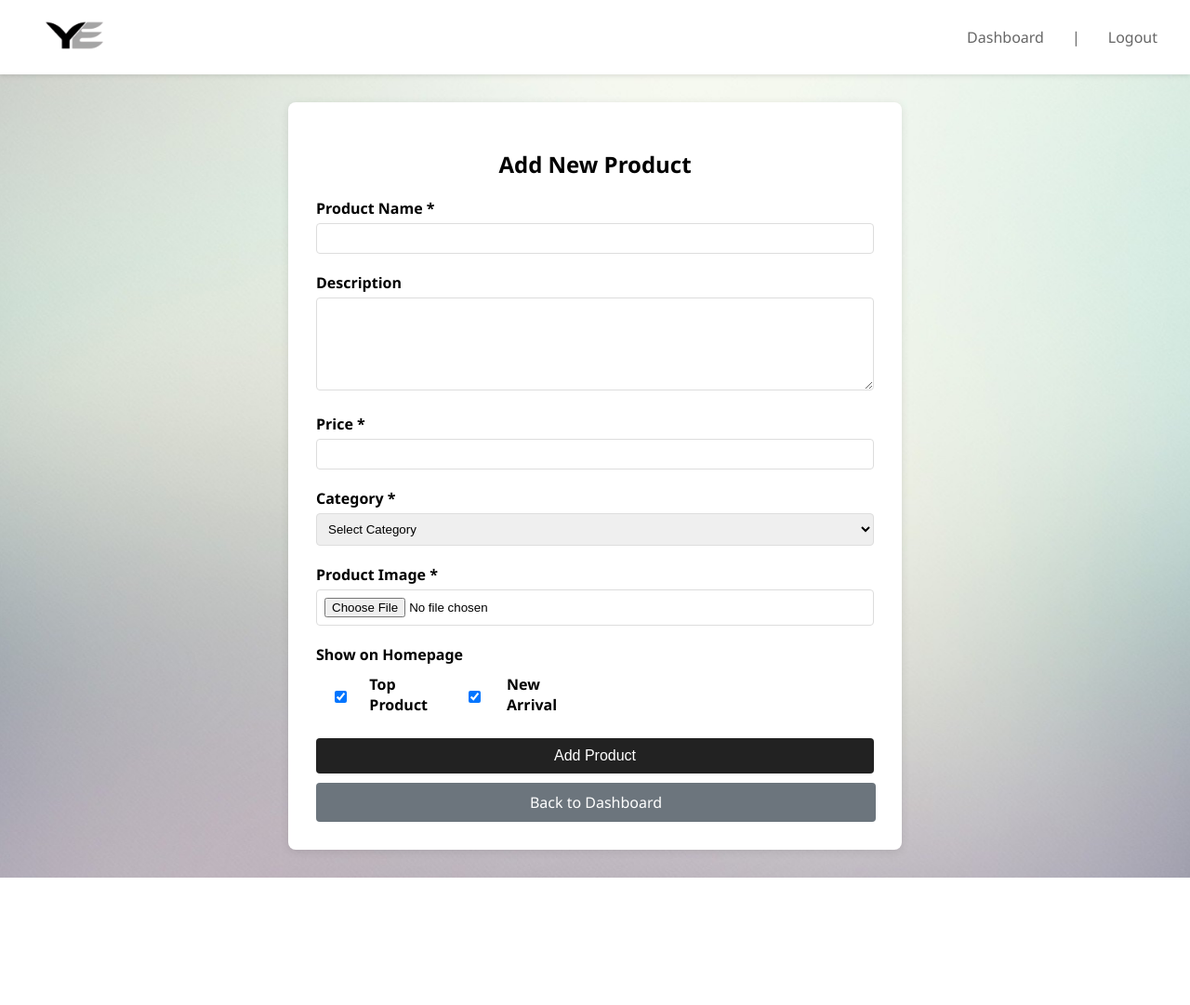
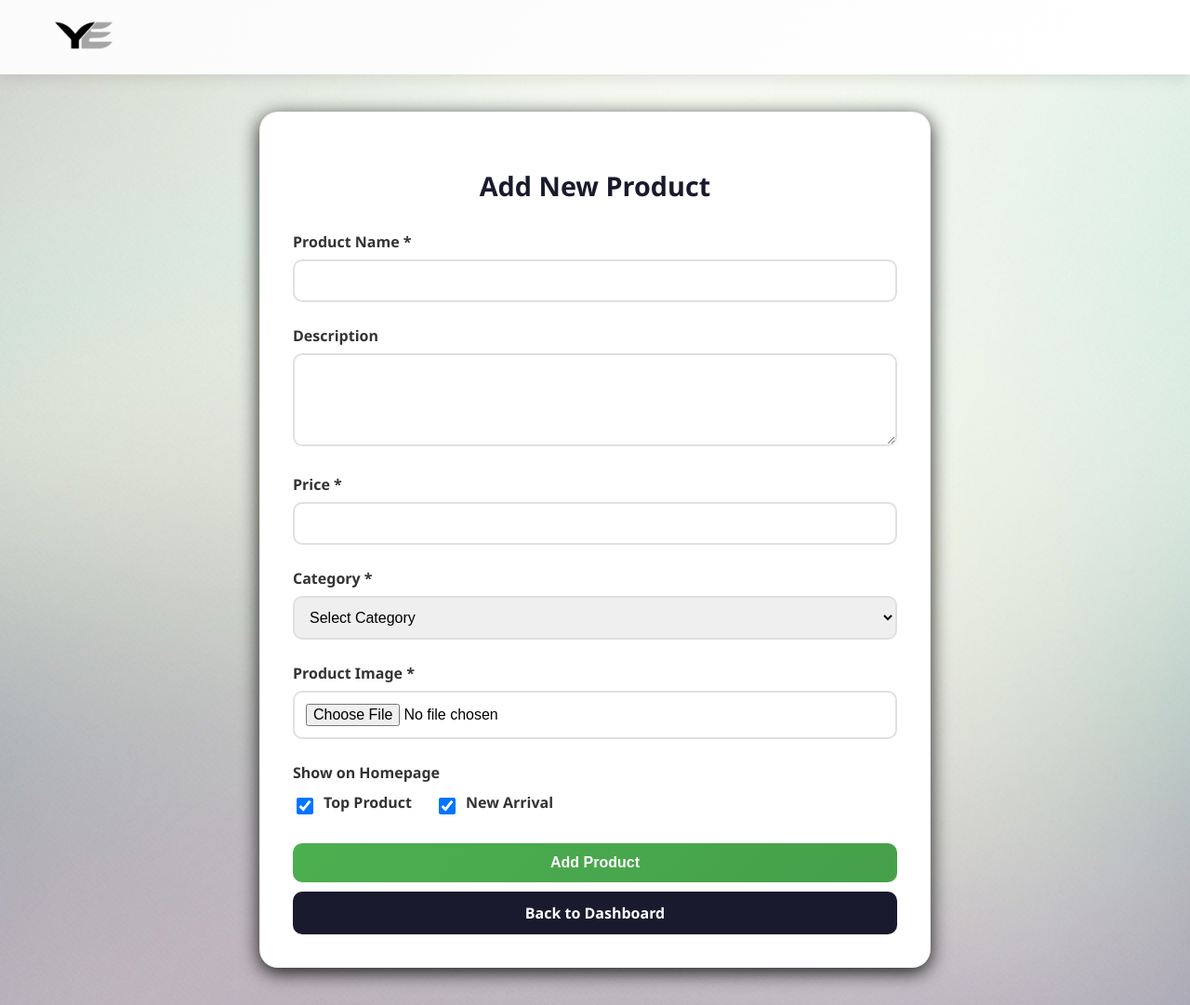
Before and after one commit to illy-ylli/YE-Store, a PHP site: page /admin_add_product.php in a window 1280 px wide. Shown: the whole page at 93% size. Before the commit the page ends 944 px from the top, so only its background shows below. Run offline with PHP 8.4, Linux system fonts and the light colour scheme; the visitor is signed in with stand-in values (Sample User, id 1).

Commit message:
Ndrrimi i dizajnit tek faqja e shtimit te produkteve dhe me shume detaje

```diff
--- a/admin_add_product.php
+++ b/admin_add_product.php
@@ -33,17 +33,17 @@ if ($_SERVER['REQUEST_METHOD'] === 'POST') { //merr data prej post kerkeses
 
         $allowed = ['jpg', 'jpeg', 'png', 'gif'];
 
-        if (in_array($fileExt, $allowed)) { //kqyr a lejohet file
-
-        //nese lejohet livrite prej venit te perkohshem ne permanent
+        if (in_array($fileExt, $allowed)) {
             if (move_uploaded_file($_FILES['product_image']['tmp_name'], $uploadFile)) {
                 $image_path = $uniqueName;
             } else {
-                $error = "Error uploading image.";
+                $error = "Gabim gjatë ngarkimit të fotografisë.";
             }
         } else {
-            $error = "Only JPG, PNG, GIF files allowed.";
+            $error = "Lejohen vetëm fotografi JPG, PNG, GIF.";
         }
+    } else {
+        $error = "Ju lutemi zgjidhni një fotografi për produktin.";
     }
     // RUAJTJA NE DATABAZ
 
@@ -71,10 +71,10 @@ if ($_SERVER['REQUEST_METHOD'] === 'POST') { //merr data prej post kerkeses
                 ':new' => $is_new_arrival
             ]);
 
-            $success = "Product added successfully! Will appear on homepage.";
-            $_POST = array(); //fshij formen pasi esht perdorur me sukses (puna qe me perdor apet)
+             $success = "Produkti u shtua me sukses! Do të shfaqet në faqen kryesore.";
+            $_POST = array(); // Pastro formën
         } catch (PDOException $e) {
-            $error = "Database error: " . $e->getMessage();
+            $error = "Gabim në database: " . $e->getMessage();
         }
     }
 }
@@ -85,27 +85,172 @@ if ($_SERVER['REQUEST_METHOD'] === 'POST') { //merr data prej post kerkeses
 <head>
     <meta charset="UTF-8">
     <meta name="viewport" content="width=device-width, initial-scale=1.0">
-    <title>Add Product - Admin</title>
+<title>Shto Produkt - Paneli Admin</title>
     <link rel="stylesheet" href="frontpage.css">
     <style>
-        /*STILI I FFORMES osht shkru puna qe me rujt hapsir*/
-        .admin-header { background: white; height: 80px; padding: 0 20px; display: flex; align-items: center; justify-content: space-between; box-shadow: 0 2px 5px rgba(0,0,0,0.1); }
-        .admin-header nav { display: flex; align-items: center; gap: 15px; color: #666; }
-        .admin-header nav a { color: #666; text-decoration: none; padding: 8px 15px; border-radius: 4px; }
-        .admin-header nav a:hover { background-color: #f0f0f0; color: #222; }
-        .form-container { background: white; padding: 30px; border-radius: 8px; box-shadow: 0 2px 10px rgba(0,0,0,0.1); max-width: 600px; margin: 30px auto; }
-        .form-group { margin-bottom: 20px; }
-        .form-group label { display: block; margin-bottom: 5px; font-weight: bold; }
-        .form-group input, .form-group select, .form-group textarea { width: 100%; padding: 8px; border: 1px solid #ddd; border-radius: 4px; box-sizing: border-box; }
-        .form-group textarea { min-height: 100px; resize: vertical; }
-        .checkbox-group { display: flex; gap: 20px; margin-top: 10px; }
-        .checkbox-item { display: flex; align-items: center; gap: 5px; }
-        .btn { padding: 10px 1px; border: none; border-radius: 4px; cursor: pointer; font-size: 1rem; }
-        .btn-primary { background: #222; color: white; }
-        .btn-secondary { background: #6c757d; color: white; text-decoration: none; display: inline-block; }
-        .alert { padding: 10px; border-radius: 4px; margin-bottom: 15px; }
-        .alert-success { background: #d4edda; color: #155724; border: 1px solid #c3e6cb; }
-        .alert-error { background: #f8d7da; color: #721c24; border: 1px solid #f5c6cb; }
+        .admin-header {
+            background: linear-gradient(135deg, #fbfbfb 0%, #ffffff 100%);
+            height: 80px;
+            padding: 0 30px;
+            display: flex;
+            align-items: center;
+            justify-content: space-between;
+            box-shadow: 0 4px 15px rgba(0,0,0,0.1);
+        }
+
+        .admin-header nav {
+            display: flex;
+            align-items: center;
+            gap: 20px;
+            color: #fff;
+        }
+
+        .admin-header nav a {
+            color: #fff;
+            text-decoration: none;
+            padding: 8px 18px;
+            border-radius: 25px;
+            transition: all 0.3s ease;
+        }
+
+        .admin-header nav a:hover {
+            background-color: rgba(255,255,255,0.2);
+        }
+
+        .form-container {
+            background: white;
+            padding: 35px;
+            border-radius: 20px;
+           box-shadow: 0 5px 20px rgba(0,0,0,0.88);
+           transition: transform 0.3s ease, box-shadow 0.3s ease; border: 1px solid rgba(0,0,0,0.05);
+            max-width: 650px;
+            margin: 40px auto;
+        }
+
+        .form-container h2 {
+            text-align: center;
+            color: #1a1a2e;
+            margin-bottom: 30px;
+            font-size: 1.8rem;
+        }
+
+        .form-group {
+            margin-bottom: 25px;
+        }
+
+        .form-group label {
+            display: block;
+            margin-bottom: 8px;
+            font-weight: 600;
+            color: #333;
+        }
+
+        .form-group input,
+        .form-group select,
+        .form-group textarea {
+            width: 100%;
+            padding: 12px;
+            border: 2px solid #e0e0e0;
+            border-radius: 10px;
+            box-sizing: border-box;
+            font-size: 1rem;
+            transition: all 0.3s ease;
+        }
+
+        .form-group input:focus,
+        .form-group select:focus,
+        .form-group textarea:focus {
+            border-color: #ff9800;
+            outline: none;
+            box-shadow: 0 0 0 3px rgba(255,152,0,0.1);
+        }
+
+        .form-group textarea {
+            min-height: 100px;
+            resize: vertical;
+        }
+
+        .checkbox-group {
+            display: flex;
+            gap: 25px;
+            margin-top: 10px;
+        }
+
+        .checkbox-item {
+            display: flex;
+            align-items: center;
+            gap: 8px;
+        }
+
+        .checkbox-item input {
+            width: 18px;
+            height: 18px;
+            cursor: pointer;
+        }
+
+        .btn {
+            padding: 12px 0px;
+            border: none;
+            border-radius: 10px;
+            cursor: pointer;
+            font-size: 1rem;
+            font-weight: 600;
+            transition: all 0.3s ease;
+        }
+
+        .btn-primary {
+            background: linear-gradient(135deg, #4CAF50 0%, #45a049 100%);
+            color: white;
+            width: 100%;
+        }
+
+        .btn-primary:hover {
+            transform: translateY(-2px);
+            box-shadow: 0 5px 15px rgba(76,175,80,0.3);
+        }
+
+        .btn-secondary {
+            background: linear-gradient(135deg, #1a1a2e 0%, #1a1a2e 100%);
+            color: white;
+            text-decoration: none;
+            display: inline-block;
+            text-align: center;
+            width: 100%;
+        }
+
+        .btn-secondary:hover {
+            transform: translateY(-2px);
+        }
+
+        .alert {
+            padding: 12px 15px;
+            border-radius: 10px;
+            margin-bottom: 20px;
+            font-weight: 500;
+        }
+
+        .alert-success {
+            background: #d4edda;
+            color: #155724;
+            border: 1px solid #c3e6cb;
+        }
+
+        .alert-error {
+            background: #f8d7da;
+            color: #721c24;
+            border: 1px solid #f5c6cb;
+        }
+
+        .required-star {
+            color: #f44336;
+        }
+
+        @media (max-width: 768px) {
+            .form-container {
+                margin: 20px;
+                padding: 20px;
+            }
+        }
     </style>
 </head>
 <body>
```
